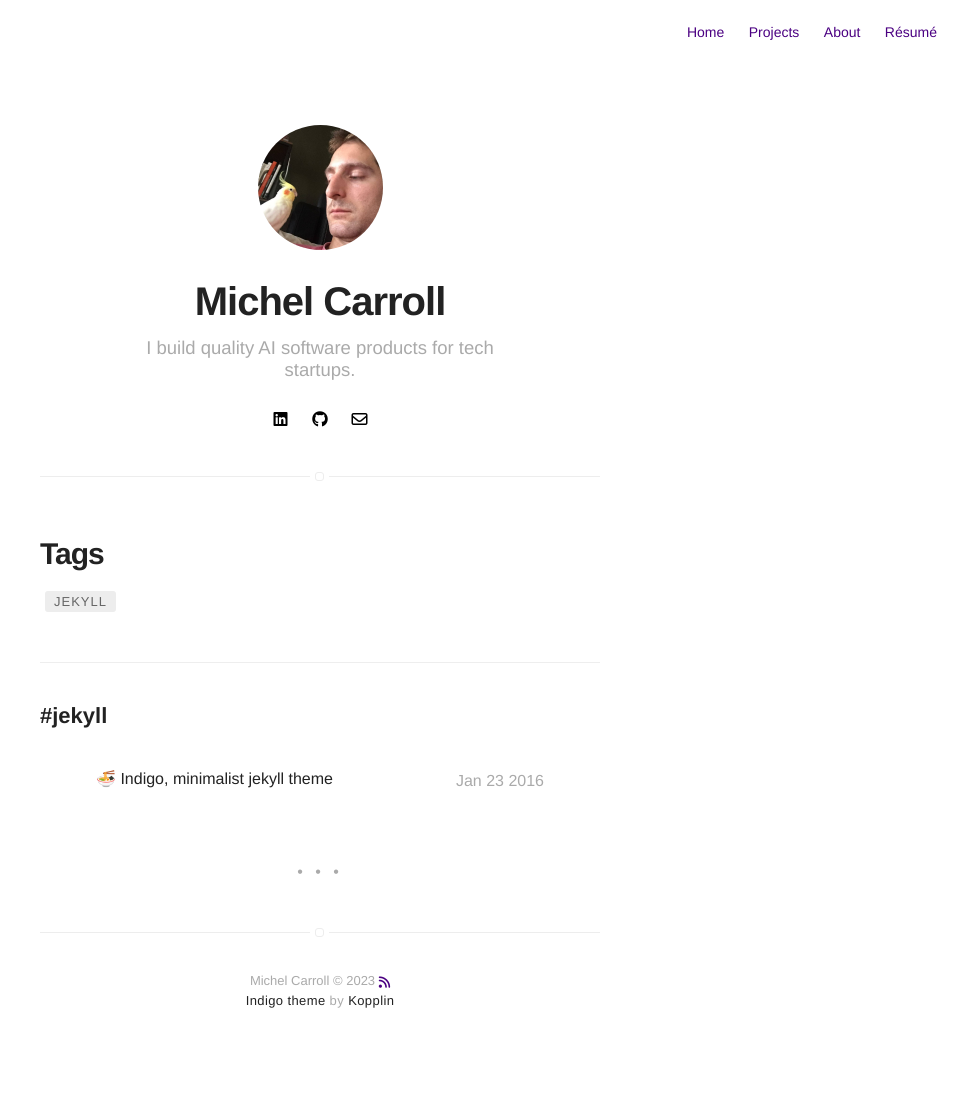
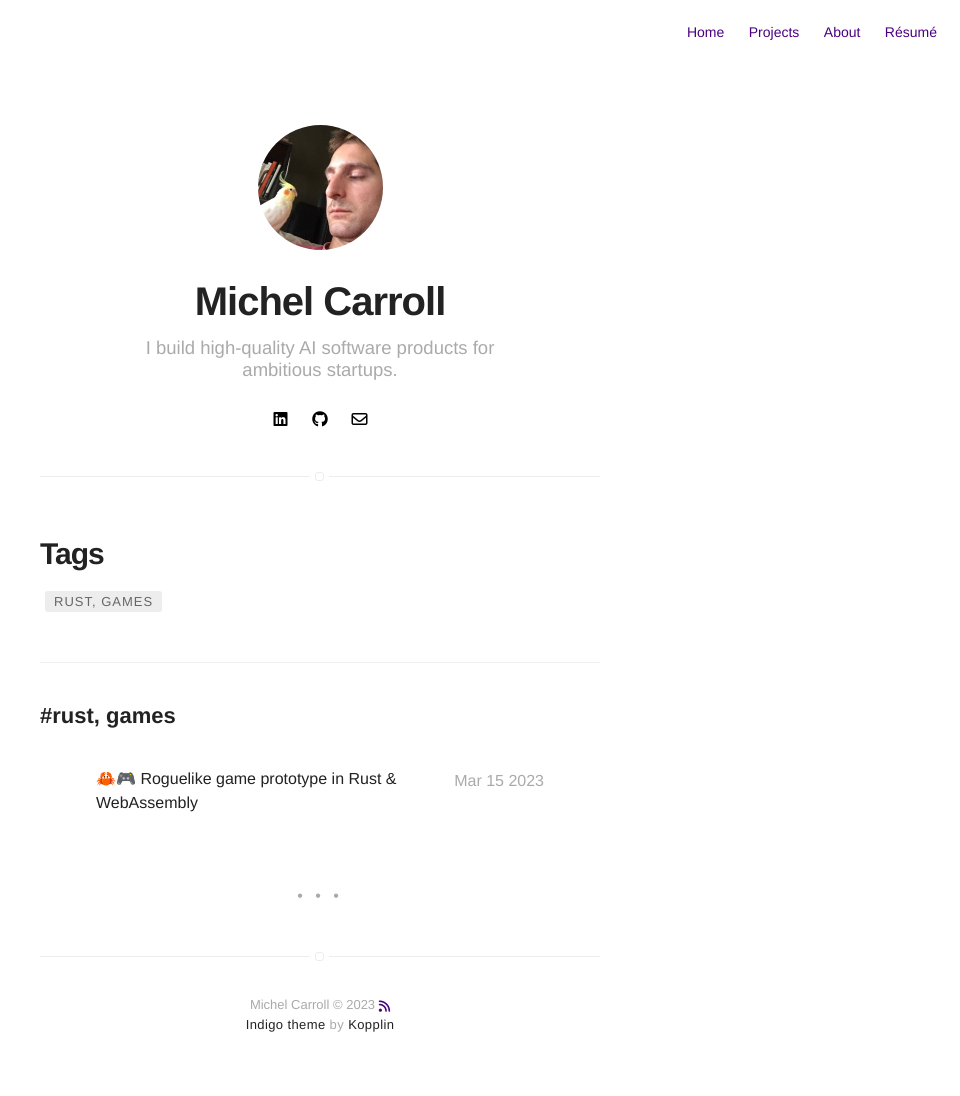
Before and after one commit to MichelCarroll/personal-website, a Jekyll site: the page built from tags.html, in a window 1280 px wide. Shown: the whole page, without its empty margins (320-1280 px from the left). Built offline with Jekyll 4.4.1, drawn with Linux system fonts in a browser that asks for light colours; nearby versions of some CDN libraries; emoji names are drawn with the system emoji font; before the commit the page ends 1072 px from its top, so only the background shows below that.

Commit message:
Rust roguelike

```diff
--- a/_config.yml
+++ b/_config.yml
@@ -1,6 +1,6 @@
 # main text of home
 title: Michel Carroll
-bio: I build quality AI software products for tech startups.
+bio: I build high-quality AI software products for ambitious startups.
 
 description: Resume and compilation of personal projects.
 
@@ -30,7 +30,7 @@ analytics-google: G-G20NHTCKB8
 # if you don't want comments in your posts, leave categories empty
 disqus:
   shortname: github # enter this from your disqus account
-  categories: [blog, project] # only show disqus for posts that have these categories
+  categories: [] # only show disqus for posts that have these categories
 
 # if you don't have any of social below, comment the line
 # facebook: myfacebook
@@ -40,19 +40,12 @@ linkedin: michelcarroll
 github: MichelCarroll
 email: michel@rogodata.com
 
-# authors:
-#   johndoe:
-#     name: John Doe
-#     bio: A Man who travels the world eating noodles
-#     external-image: false
-#     picture: assets/images/profile.jpg
-#     twitter: johndoe
-#   jamesfoster:
-#     name: James Foster
-#     bio: A Man who develops software with coffee
-#     external-image: false
-#     picture: assets/images/james.jpg
-#     twitter: jamesfoster
+authors:
+  michelcarroll:
+    name: Michel Carroll
+    bio: I build high-quality AI software products for ambitious startups.
+    external-image: false
+    picture: assets/images/profile.jpeg
 
 # do you want a larger site? change the option below
 # options: [normal, large] | default: normal
--- /dev/null
+++ b/_posts/2023-03-15-rust-roguelike-webasm.markdown
@@ -0,0 +1,17 @@
+---
+title: "🦀🎮 Roguelike game prototype in Rust & WebAssembly"
+layout: post
+date: 2023-03-15 00:00
+tag: rust, games
+headerImage: false
+projects: true
+hidden: true
+description: "Lorem Ipsum"
+category: project
+author: michelcarroll
+externalLink: false
+---
+
+Demo: [https://mcar.dev/assets/demo/rusty-roguelike/index.html](https://mcar.dev/assets/demo/rusty-roguelike/index.html)
+(arrow keys to move)
+Codebase: https://github.com/MichelCarroll/rusty-roguelike
```
Also changed, not shown: _posts/2016-01-23-indigo-jekyll-theme.markdown (deleted, +0 -13 lines).
